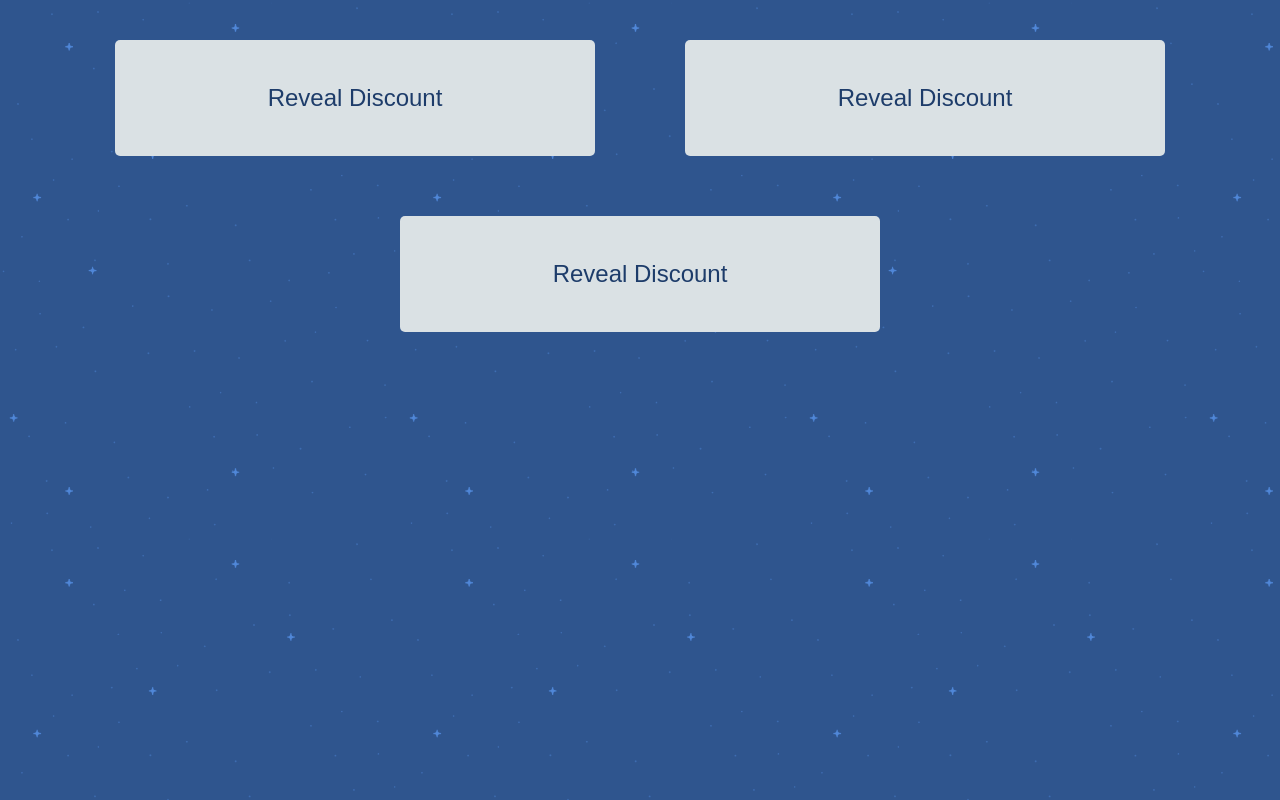
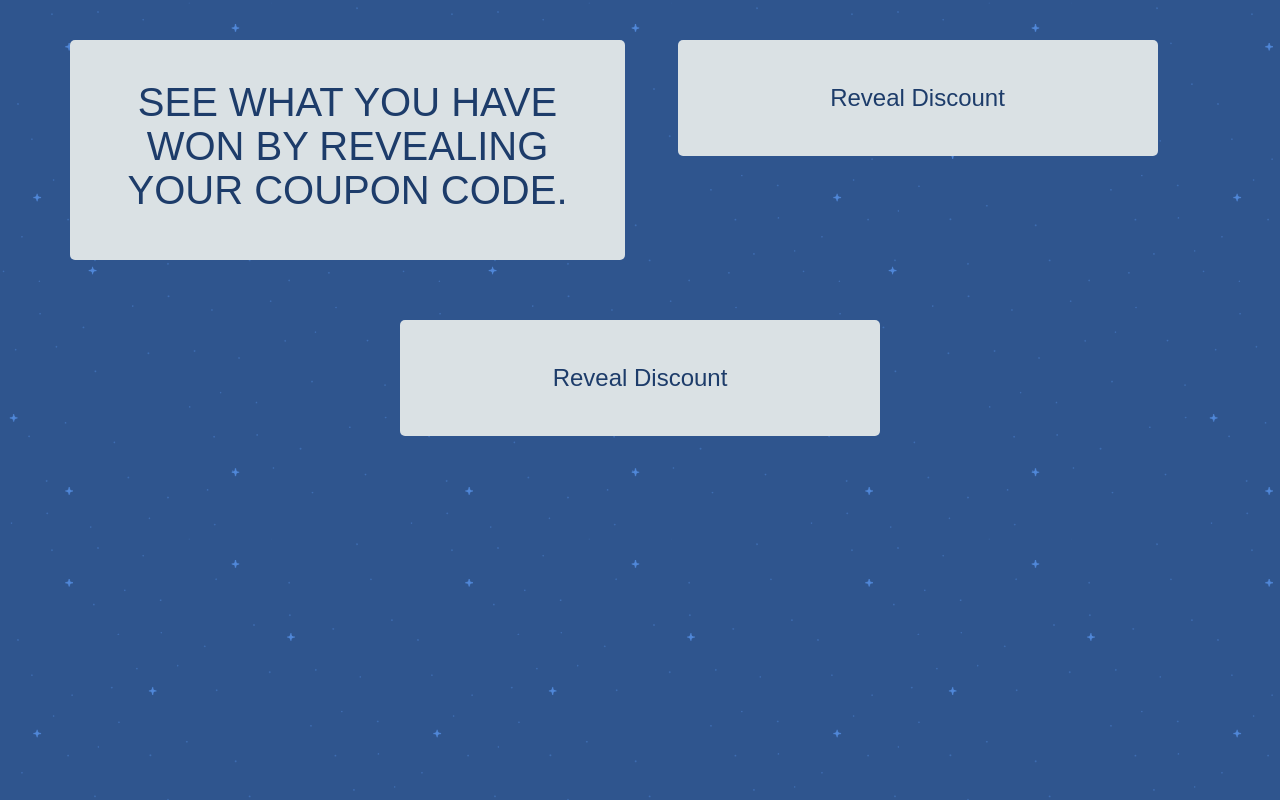
Before and after one commit to dawsonrichey/small-projects, a plain HTML site: page coupon_code/index.html in a window 1280 px wide. Drawn offline with nearby package versions, Linux system fonts and the light colour scheme.

Commit message:
Edited formating

```diff
--- a/coupon_code/css/style.css
+++ b/coupon_code/css/style.css
@@ -6,7 +6,7 @@ body {
 img {
   display: block;
   width: 150px;
-  margin: 100px auto;
+  margin: 30px auto;
 }
 button {
   background: #dae1e4;
@@ -33,3 +33,20 @@ button {
   display: block;
   padding: 40px 20px;
 }
+
+.info {
+  background: #dae1e4;
+  border: none;
+  border-radius: 5px;
+  color: #1d3c6a;
+  padding: 40px 0;
+  margin: 0px -20px;
+  outline: none;
+  cursor: pointer;
+  width: 440px;
+  margin: 40px auto 20px;
+  border-radius: 5px;
+  text-align: center;
+  font-size: 24px;
+  text-transform: uppercase;
+}
--- a/coupon_code/index.html
+++ b/coupon_code/index.html
@@ -8,10 +8,8 @@
 <body>
 	<div class="container">
 		<div class="row">
-			<div class="col">
-				<p class="spoiler">
-					<span>USE CODE<br>30OFF<br><img src="img/deathstar.png" />  For 30% off your order!</span>
-				</p>
+			<div class="col info">
+				<h1 class="px-5">See what you have won by revealing your coupon code.</h1>
 			</div>
 			<div class="col">
 				<p class="spoiler">
```
